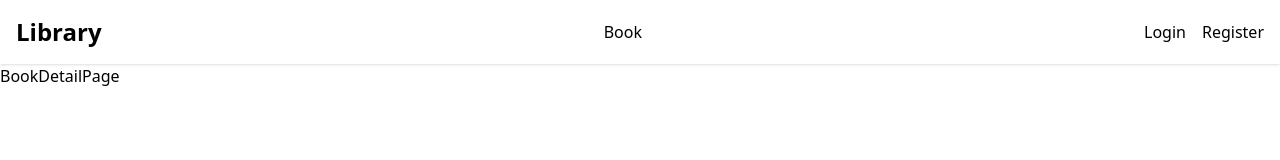
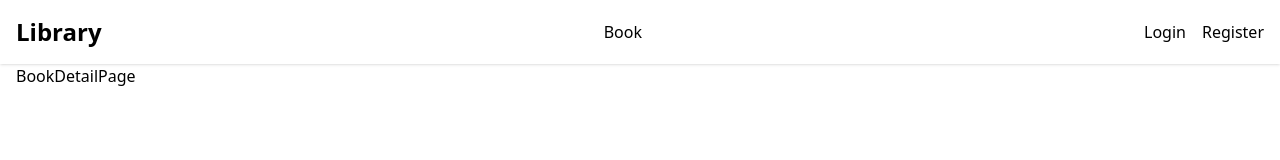
Before and after one commit to jarfiz/mern-library, a React (Vite) app in the folder frontend/: page /books/1 in a window 1280 px wide. Shown: the top 160 px of the page. Built offline with nearby package versions, Linux system fonts and the light colour scheme.

Commit message:
fix: update MainLayout to apply styling to main content area

```diff
--- a/frontend/src/layout/MainLayout.jsx
+++ b/frontend/src/layout/MainLayout.jsx
@@ -6,7 +6,7 @@ const MainLayout = () => {
     <div>
       {/* header */}
       <Navbar />
-      <main>
+      <main className='mx-auto max-w-7xl px-4'>
         <Outlet />
       </main>
 
```
